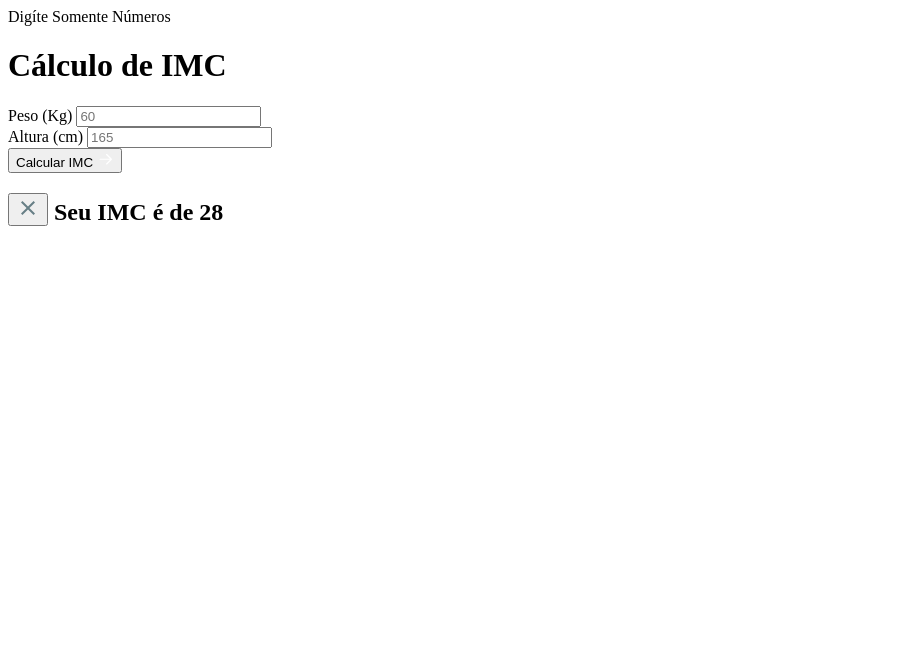
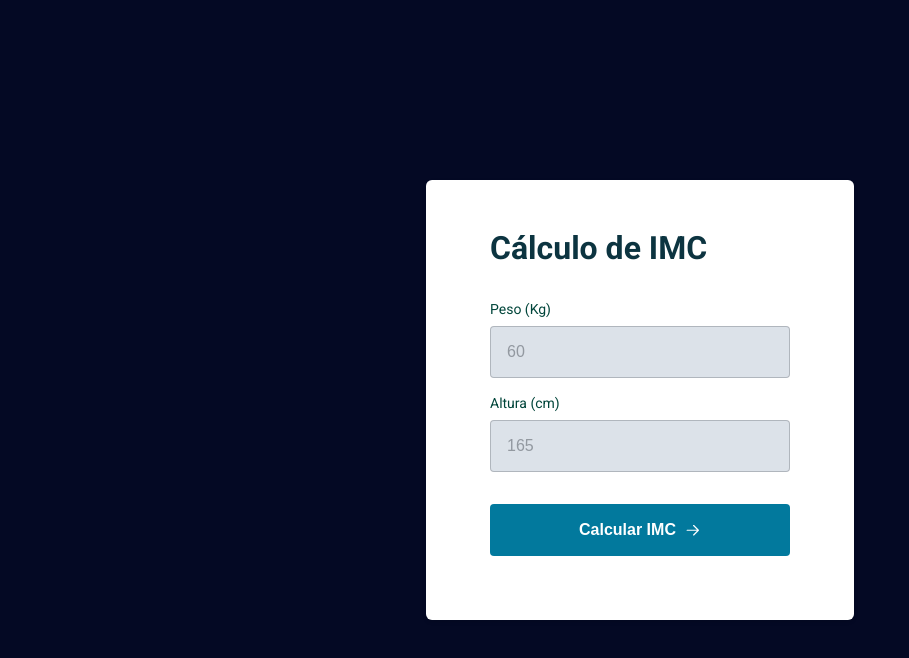
Before and after one commit to dantascrispim/Calculadora-de-IMC, a plain HTML site: page index.html in a window 1280 px wide. Shown: the whole page, without its empty margins (0-909 px from the left). Drawn offline with Linux system fonts and the light colour scheme.

Commit message:
atualizando style.css

```diff
--- a/index.html
+++ b/index.html
@@ -11,7 +11,7 @@
 
     <link href="https://fonts.googleapis.com/css2?family=Roboto:wght@400;700&display=swap" rel="stylesheet">
 
-    <link rel="stylesheet" href="./imc.css">
+    <link rel="stylesheet" href="./style.css">
 </head>
 <body>
 
```
